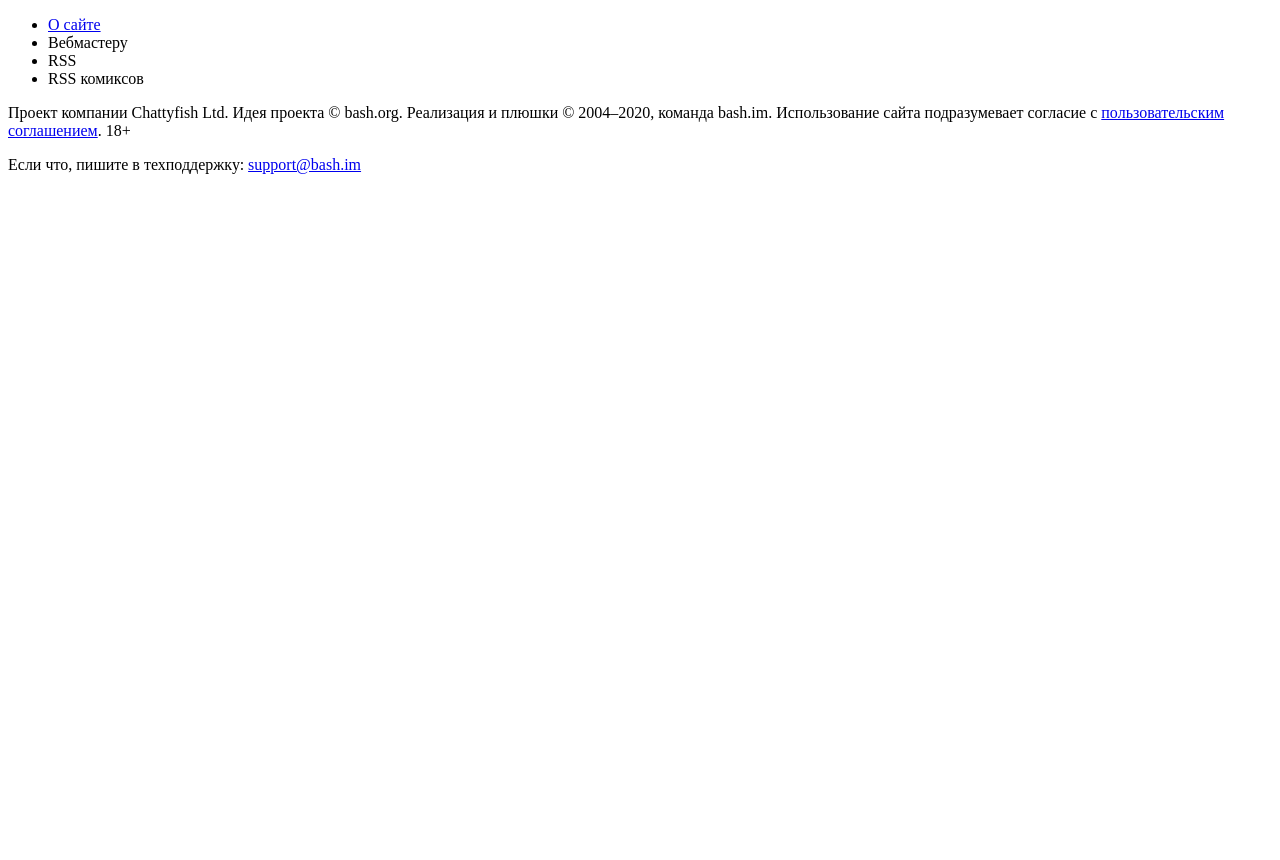
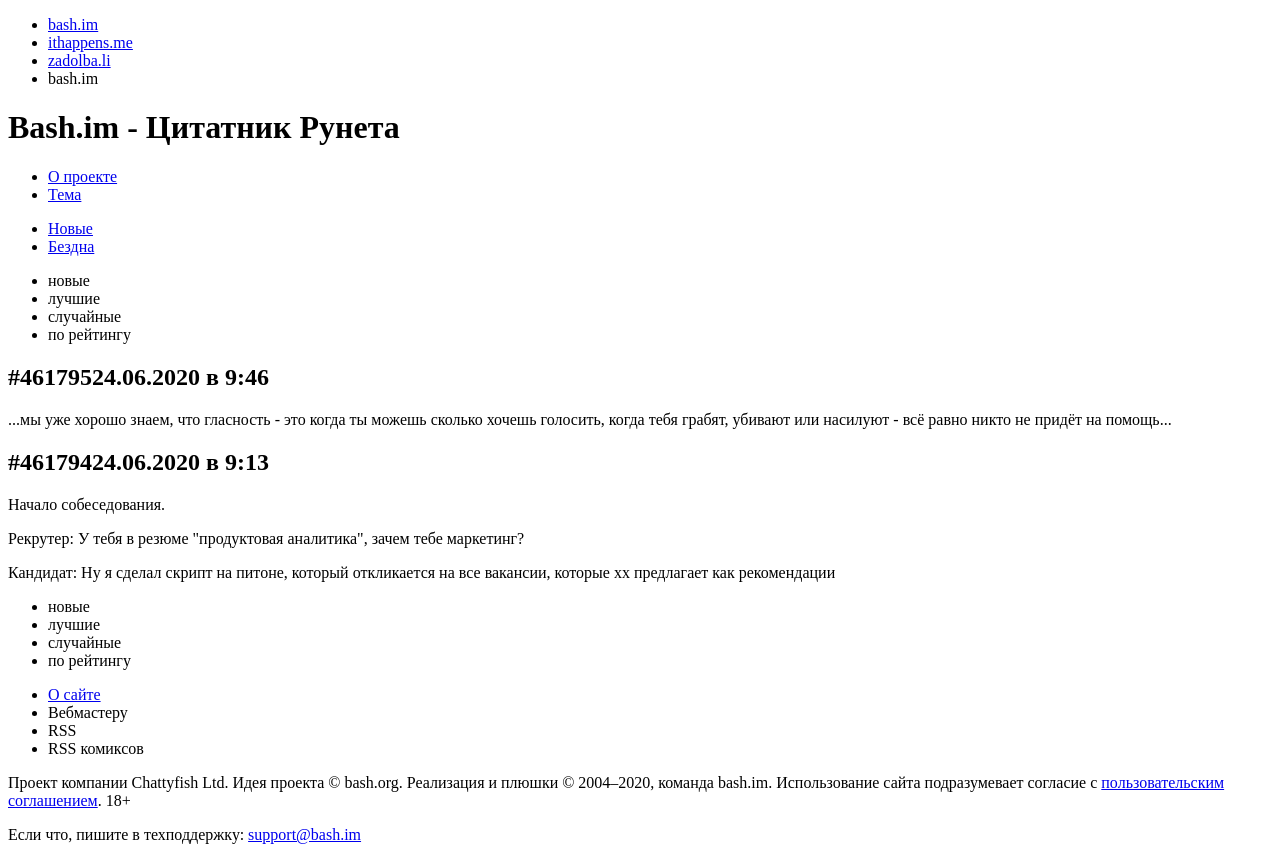
Before and after one commit to SerhiyAndryeyev/ITGid-HTML, a plain HTML site: page 10/html_10/unit_10/task-3.html in a window 1280 px wide. Before the commit the page ends 800 px from the top, so only its background shows below. Drawn offline with Linux system fonts and the light colour scheme.

Commit message:
add Task-3 Unit-10

```diff
--- a/10/html_10/unit_10/task-3.html
+++ b/10/html_10/unit_10/task-3.html
@@ -5,15 +5,65 @@
     <meta charset="UTF-8">
     <meta http-equiv="X-UA-Compatible" content="IE=edge">
     <meta name="viewport" content="width=device-width, initial-scale=1.0">
-    <title>Document</title>
+    <title>Рунет</title>
   </head>
 
   <body>
     <header>
-
+      <nav>
+        <ul>
+          <li><a href="#">bash.im</a></li>
+          <li><a href="#">ithappens.me</a></li>
+          <li><a href="#">zadolba.li</a></li>
+          <li>bash.im</li>
+        </ul>
+      </nav>
+      <h1>Bash.im - Цитатник Рунета</h1>
+      <nav>
+        <ul>
+          <li><a href="#">О проекте</a></li>
+          <li><a href="#">Тема</a></li>
+        </ul>
+      </nav>
+      <nav>
+        <ul>
+          <li><a href="#">Новые</a></li>
+          <li><a href="#">Бездна</a></li>
+        </ul>
+      </nav>
     </header>
     <main>
-
+      <nav>
+        <ul>
+          <li><a href="#"></a>новые</li>
+          <li><a href="#"></a>лучшие</li>
+          <li><a href="#"></a>случайные</li>
+          <li><a href="#"></a>по рейтингу</li>
+        </ul>
+      </nav>
+      <section>
+        <h2>#461795<span>24.06.2020 в 9:46</span>
+        </h2>
+        <p>...мы уже хорошо знаем, что гласность - это когда ты можешь сколько хочешь голосить, когда тебя грабят,
+          убивают или
+          насилуют - всё равно никто не придёт на помощь...</p>
+      </section>
+      <section>
+        <h2>#461794<span>24.06.2020 в 9:13</span>
+        </h2>
+        <p>Начало собеседования.</p>
+        <p>Рекрутер: У тебя в резюме "продуктовая аналитика", зачем тебе маркетинг?</p>
+        <p>Кандидат: Ну я сделал скрипт на питоне, который откликается на все вакансии, которые хх предлагает как
+          рекомендации</p>
+      </section>
+      <nav>
+        <ul>
+          <li><a href="#"></a>новые</li>
+          <li><a href="#"></a>лучшие</li>
+          <li><a href="#"></a>случайные</li>
+          <li><a href="#"></a>по рейтингу</li>
+        </ul>
+      </nav>
     </main>
     <footer>
       <nav>
```
